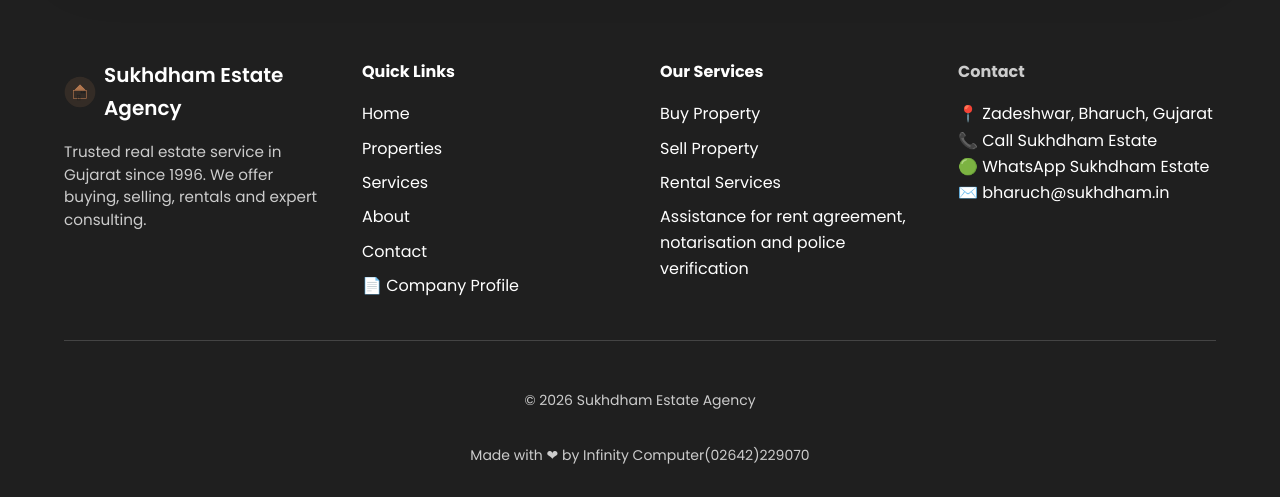
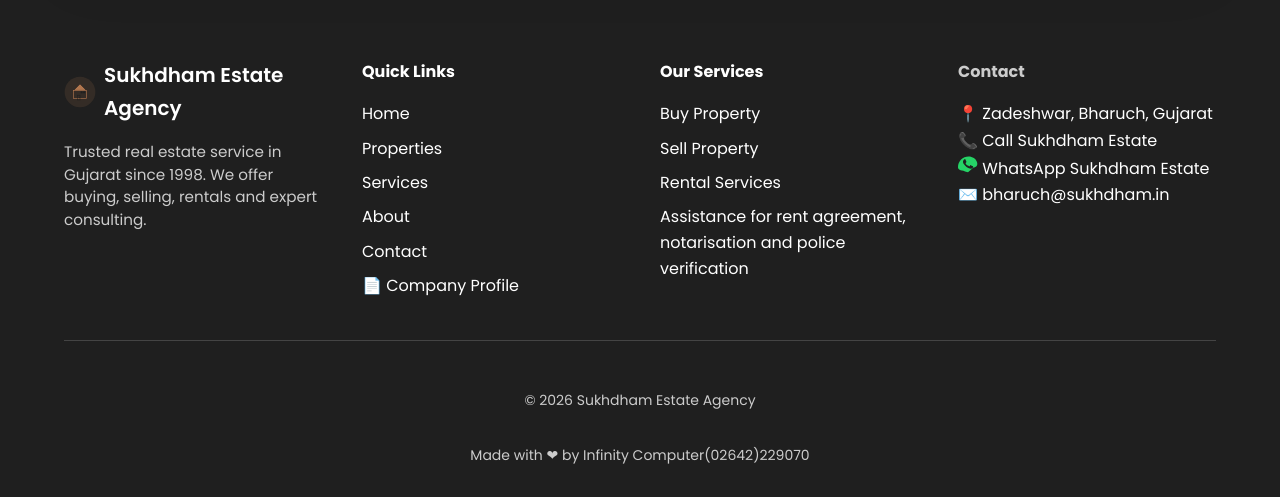
Before and after one commit to infinity-computers/sukh, a PHP site: page /properties.php in a window 1280 px wide. Shown: the part 1323-1820 px from the top of the page. Run offline with PHP 8.4, Linux system fonts and the light colour scheme; data that the repository does not hold is empty.

Commit message:
Year and Color In Footer Changed

```diff
--- a/company_profile.html
+++ b/company_profile.html
@@ -589,7 +589,7 @@
                     <div class="accent-bar-long"></div>
 
                     <p><strong>Sukhdham Estate Agency</strong> is a trusted family-run real estate firm established in
-                        1996 with more than 25 years of experience in the property market. The company is dedicated to
+                        1998 with more than 25 years of experience in the property market. The company is dedicated to
                         helping clients find their dream properties through expert guidance, deep local market
                         knowledge, and long-standing relationships with customers.</p>
 
--- a/components/footer.php
+++ b/components/footer.php
@@ -6,7 +6,7 @@
                     <img src="images/logo.svg" alt="Sukhdham Estate Agency" class="logo-img">
                     Sukhdham Estate Agency
                 </div>
-                <p class="footer-desc">Trusted real estate service in Gujarat since 1996. We offer buying, selling, rentals and expert consulting.</p>
+                <p class="footer-desc">Trusted real estate service in Gujarat since 1998. We offer buying, selling, rentals and expert consulting.</p>
             </div>
             <div class="footer-col links-col">
                 <h4>Quick Links</h4>
@@ -32,7 +32,7 @@
                 <h4>Contact</h4>
                 <p class="footer-contact-line">📍 Zadeshwar, Bharuch, Gujarat</p>
                 <p class="footer-contact-line"><a href="tel:919376739237">📞 Call Sukhdham Estate</a></p>
-                <p class="footer-contact-line"><a href="https://wa.me/919376239237" target="_blank" rel="noopener">🟢 WhatsApp Sukhdham Estate</a></p>
+                <p class="footer-contact-line"><a href="https://wa.me/919376239237" target="_blank" rel="noopener"><svg class="whatsapp-icon" width="20" height="20" viewBox="0 0 24 24" fill="#25D366"><path d="M17.472 14.382c-.297-.149-1.758-.867-2.03-.967-.273-.099-.471-.148-.67.15-.197.297-.767.966-.94 1.164-.173.199-.347.223-.644.075-.297-.15-1.255-.463-2.39-1.475-.883-.788-1.48-1.761-1.653-2.059-.173-.297-.018-.458.13-.606.134-.133.298-.347.446-.52.149-.174.198-.298.298-.497.099-.198.05-.371-.025-.52-.075-.149-.669-1.612-.916-2.207-.242-.579-.487-.5-.669-.51-.173-.008-.371-.01-.57-.01-.198 0-.52.074-.792.372-.272.297-1.04 1.016-1.04 2.479 0 1.462 1.065 2.875 1.213 3.074.149.198 2.096 3.2 5.077 4.487.709.306 1.262.489 1.694.625.712.227 1.36.194 1.871.118.571-.085 1.758-.719 2.006-1.413.248-.694.248-1.289.173-1.413-.074-.124-.272-.198-.57-.347m-5.421 7.403h-.004a9.87 9.87 0 01-5.031-1.378 9.86 9.86 0 01-.469-.217C.813 19.493 0 17.736 0 15.584 0 8.52 5.651 2.876 12.718 2.876c2.346 0 4.53.732 6.378 2.011 1.54 1.074 2.754 2.571 3.553 4.356.578 1.27.65 2.619.42 3.641-.194.858-.687 1.609-1.21 2.062-.681.589-1.474 1.014-2.378 1.184-.304.06-.61.06-.92-.02zm-.008-.002z"/></svg> WhatsApp Sukhdham Estate</a></p>
                 <p class="footer-contact-line">✉️ bharuch@sukhdham.in</p>
             </div>
         </div>
```
